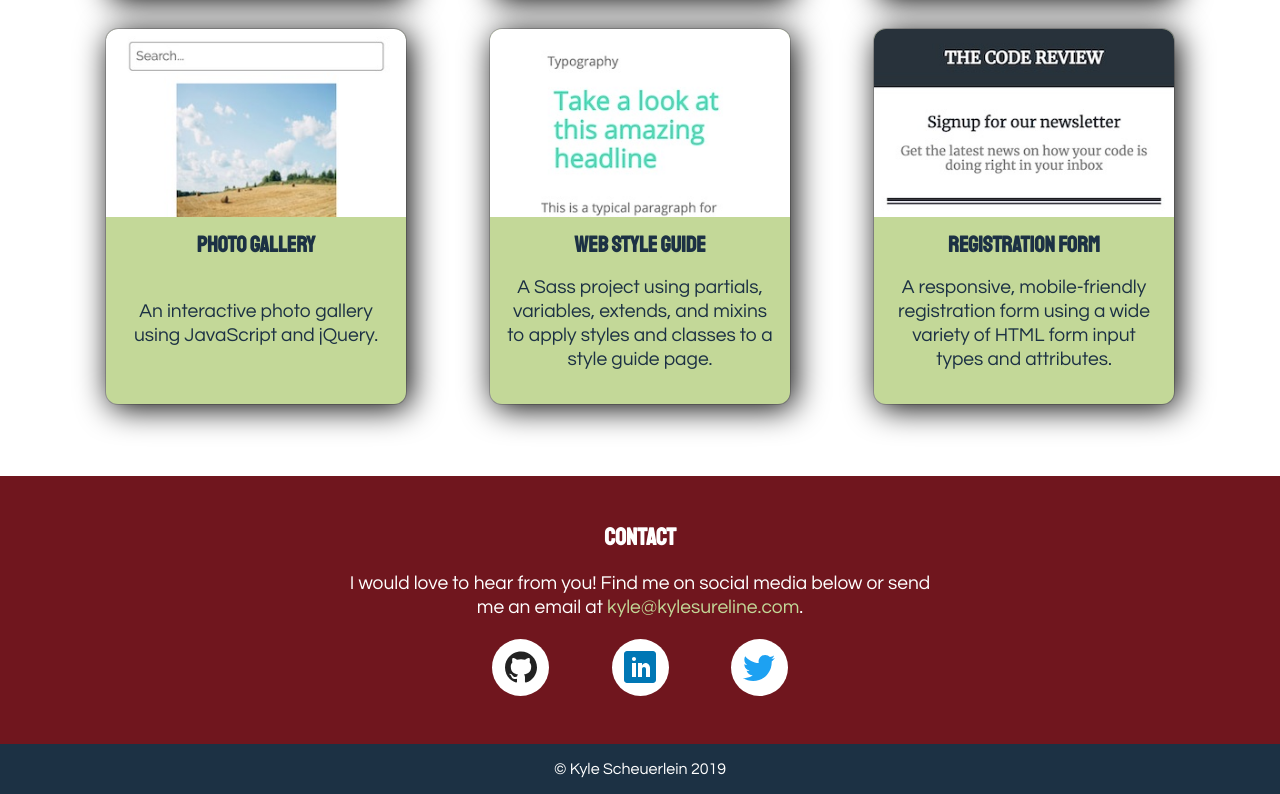
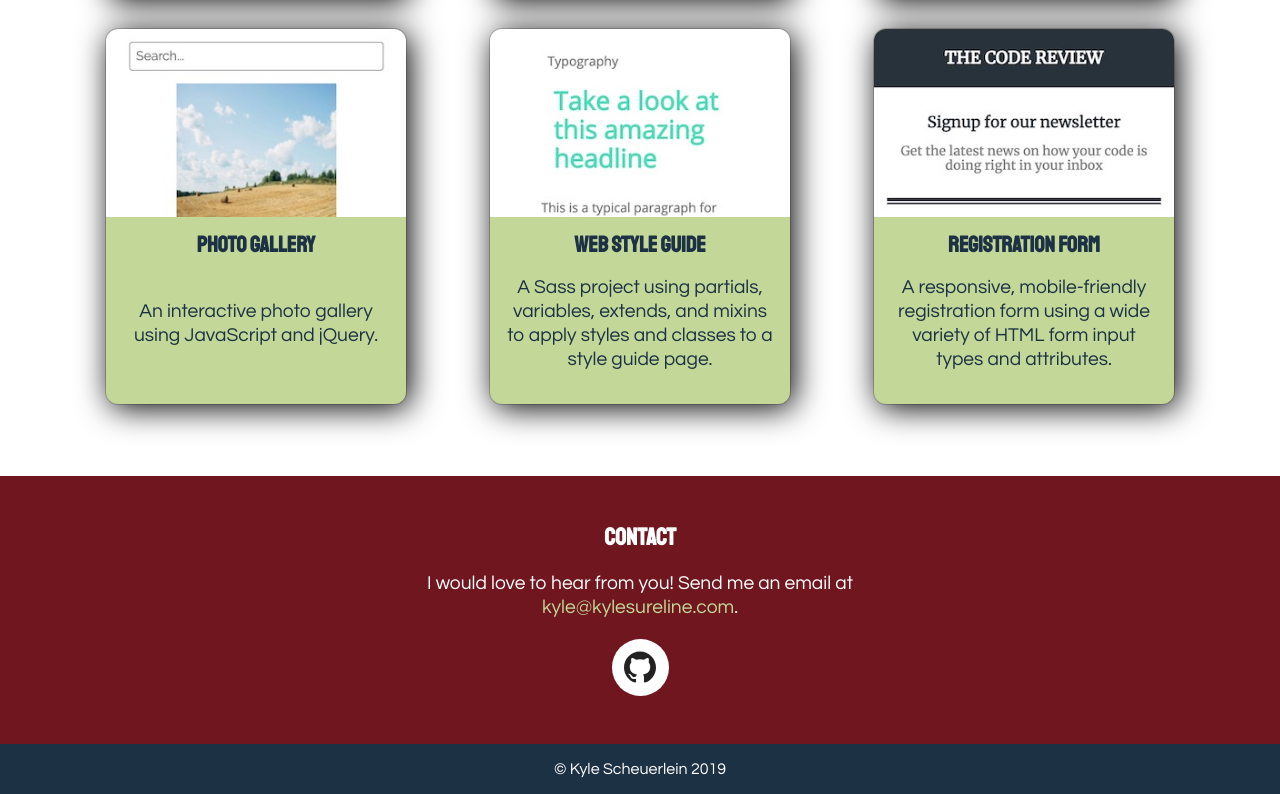
Before and after one commit to UnicornRiot/kylesureline.github.io, a plain HTML site: page index.html in a window 1280 px wide. Shown: the part 1620-2414 px from the top of the page. Drawn offline with Linux system fonts and the light colour scheme.

Commit message:
remove social links

```diff
--- a/index.html
+++ b/index.html
@@ -138,27 +138,13 @@
       <div id="contact">
         <div class="container">
           <h2>Contact</h2>
-          <p>I would love to hear from you! Find me on social media below or send me an email at <a class="link" href="mailto:kyle@kylesureline.com">kyle@kylesureline.com</a>.</p>
+          <p>I would love to hear from you! Send me an email at <a class="link" href="mailto:kyle@kylesureline.com">kyle@kylesureline.com</a>.</p>
           <div class="links">
             <ul>
               <li class="github">
                 <a href="https://github.com/kylesureline" target="_blank">
                   <svg class="icon github" xmlns="http://www.w3.org/2000/svg" width="32" height="32">
                     <path d="M16 .395c-8.836 0-16 7.163-16 16 0 7.069 4.585 13.067 10.942 15.182.8.148 1.094-.347 1.094-.77 0-.381-.015-1.642-.022-2.979-4.452.968-5.391-1.888-5.391-1.888-.728-1.849-1.776-2.341-1.776-2.341-1.452-.993.11-.973.11-.973 1.606.113 2.452 1.649 2.452 1.649 1.427 2.446 3.743 1.739 4.656 1.33.143-1.034.558-1.74 1.016-2.14-3.554-.404-7.29-1.777-7.29-7.907 0-1.747.625-3.174 1.649-4.295-.166-.403-.714-2.03.155-4.234 0 0 1.344-.43 4.401 1.64 1.276-.355 2.645-.532 4.005-.539 1.359.006 2.729.184 4.008.539 3.054-2.07 4.395-1.64 4.395-1.64.871 2.204.323 3.831.157 4.234 1.026 1.12 1.647 2.548 1.647 4.295 0 6.145-3.743 7.498-7.306 7.895.574.497 1.085 1.47 1.085 2.963 0 2.141-.019 3.864-.019 4.391 0 .426.288.925 1.099.768C27.421 29.457 32 23.462 32 16.395c0-8.837-7.164-16-16-16z"/>
-                  </svg>
-                </a>
-              </li>
-              <li class="linkedin">
-                <a href="https://www.linkedin.com/in/kylesureline/" target="_blank">
-                  <svg class="icon linkedin" xmlns="http://www.w3.org/2000/svg" width="32" height="32">
-                    <path d="M29 0H3C1.35 0 0 1.35 0 3v26c0 1.65 1.35 3 3 3h26c1.65 0 3-1.35 3-3V3c0-1.65-1.35-3-3-3zM12 26H8V12h4v14zm-2-16c-1.106 0-2-.894-2-2s.894-2 2-2c1.106 0 2 .894 2 2s-.894 2-2 2zm16 16h-4v-8c0-1.106-.894-2-2-2s-2 .894-2 2v8h-4V12h4v2.481C18.825 13.35 20.087 12 21.5 12c2.488 0 4.5 2.238 4.5 5v9z"/>
-                  </svg>
-                </a>
-              </li>
-              <li class="twitter">
-                <a href="https://twitter.com/kylesureline" target="_blank">
-                  <svg class="icon twitter" xmlns="http://www.w3.org/2000/svg" width="32" height="32">
-                    <path d="M32 7.075c-1.175.525-2.444.875-3.769 1.031 1.356-.813 2.394-2.1 2.887-3.631-1.269.75-2.675 1.3-4.169 1.594C25.749 4.794 24.043 4 22.155 4c-3.625 0-6.563 2.938-6.563 6.563 0 .512.056 1.012.169 1.494-5.456-.275-10.294-2.888-13.531-6.862-.563.969-.887 2.1-.887 3.3 0 2.275 1.156 4.287 2.919 5.463-1.075-.031-2.087-.331-2.975-.819v.081c0 3.181 2.263 5.838 5.269 6.437-.55.15-1.131.231-1.731.231-.425 0-.831-.044-1.237-.119.838 2.606 3.263 4.506 6.131 4.563-2.25 1.762-5.075 2.813-8.156 2.813-.531 0-1.05-.031-1.569-.094 2.913 1.869 6.362 2.95 10.069 2.95 12.075 0 18.681-10.006 18.681-18.681 0-.287-.006-.569-.019-.85 1.281-.919 2.394-2.075 3.275-3.394z"/>
                   </svg>
                 </a>
               </li>
```
